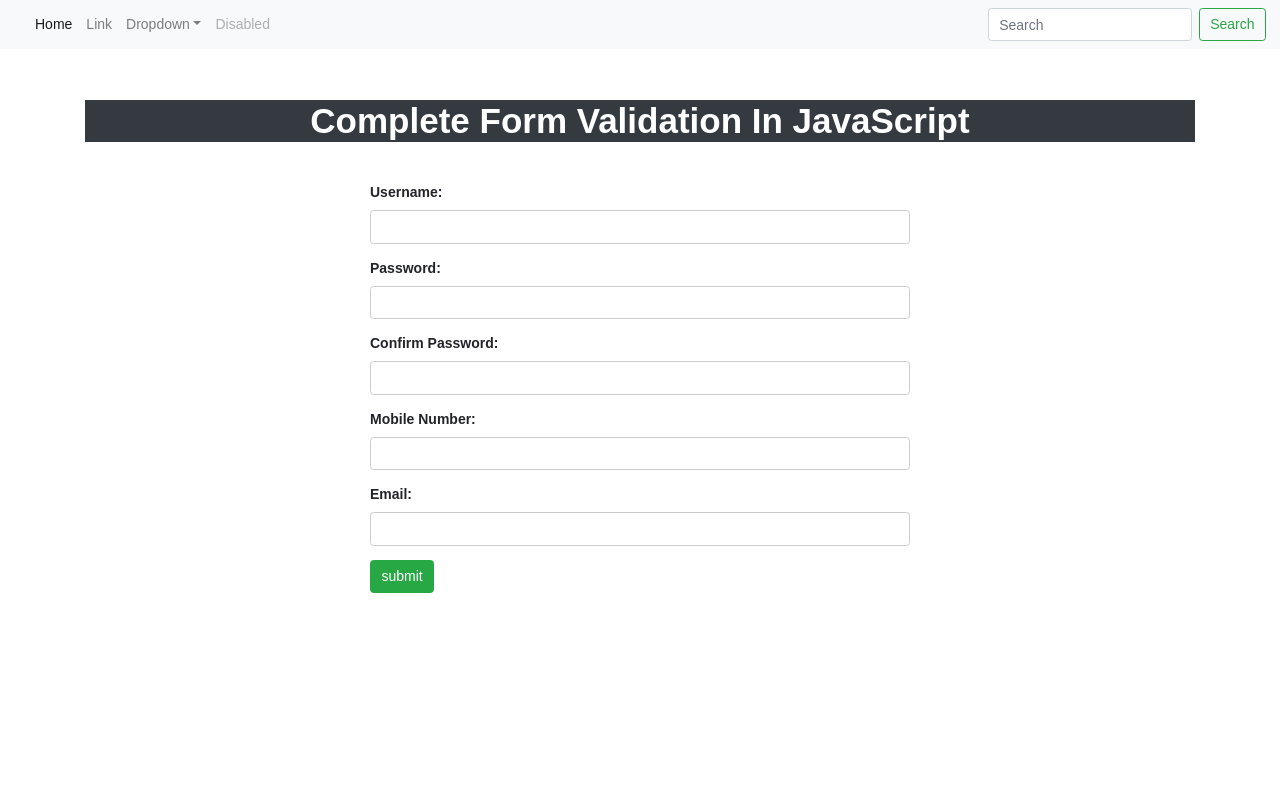
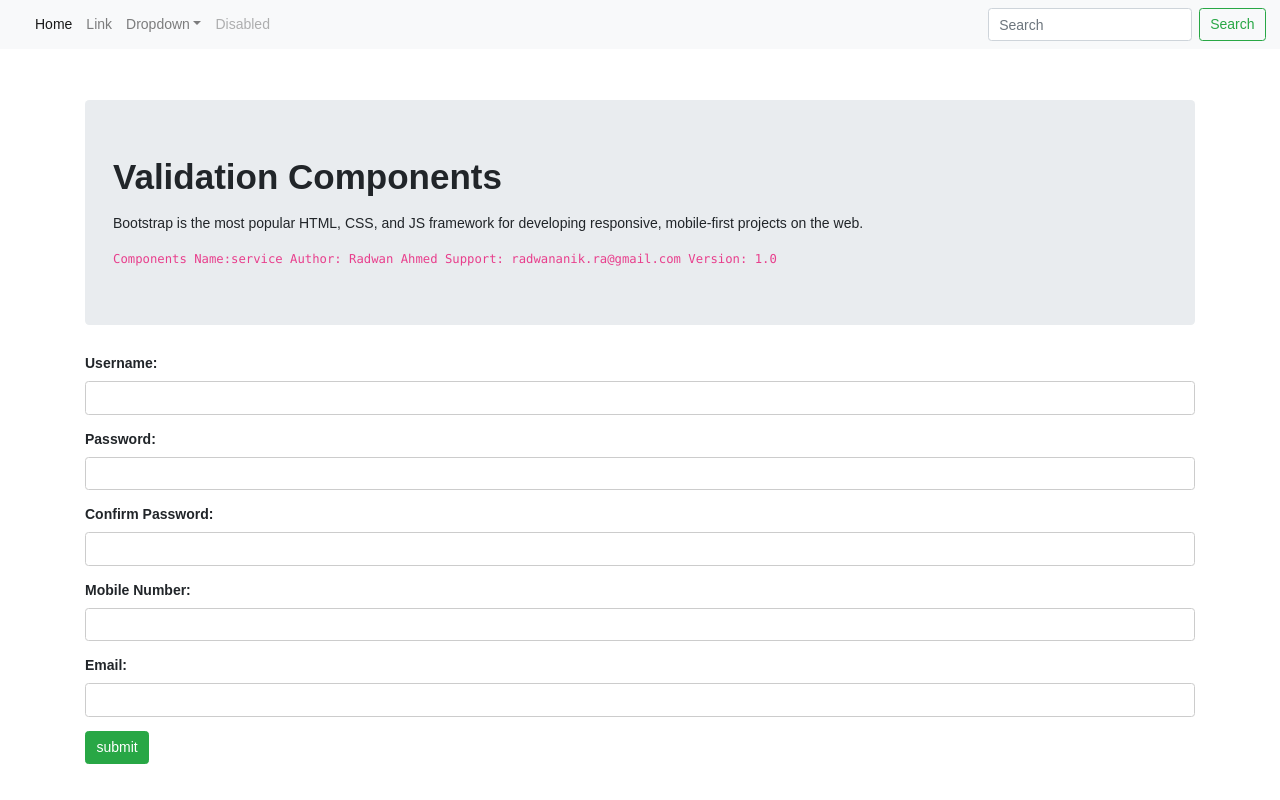
Before and after one commit to radwananik/Js-Form-Validation, a plain HTML site: page index.html in a window 1280 px wide. Drawn offline with Linux system fonts and the light colour scheme.

Commit message:
Update index.html
update

```diff
--- a/index.html
+++ b/index.html
@@ -37,13 +37,27 @@
         </nav>
     </header>
 
+      <div class="container">
+      <div class="jumbotron">
+        <h1>Validation Components</h1>
+        <p>
+          Bootstrap is the most popular HTML, CSS, and JS framework for
+          developing responsive, mobile-first projects on the web.
+        </p>
+        <code>
+            Components Name:service
+            Author: Radwan Ahmed
+            Support: radwananik.ra@gmail.com
+            Version: 1.0
+        </code>
+      </div>
+    </div>
 
 
     <div class="form-validation">
         <div class="container">
-            <h1 class="text-white text-center font-weight-bold bg-dark" style="font-size: 35px; margin-bottom: 40px;"> Complete Form Validation In JavaScript</h1>
             <div class="row">
-                <div class="col-md-6 offset-md-3">
+                <div class="col-md-12">
                <form action="#" onsubmit="return validation()">
 
 				<div class="form-group">
```
